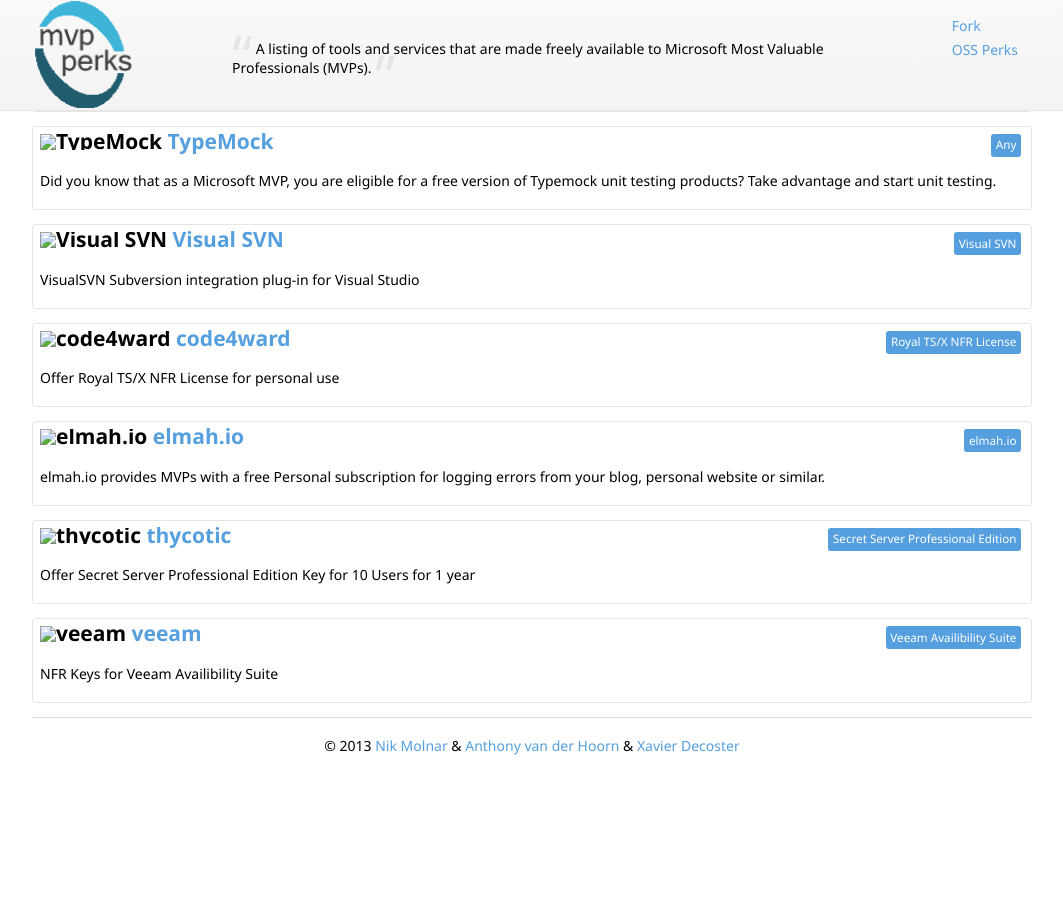
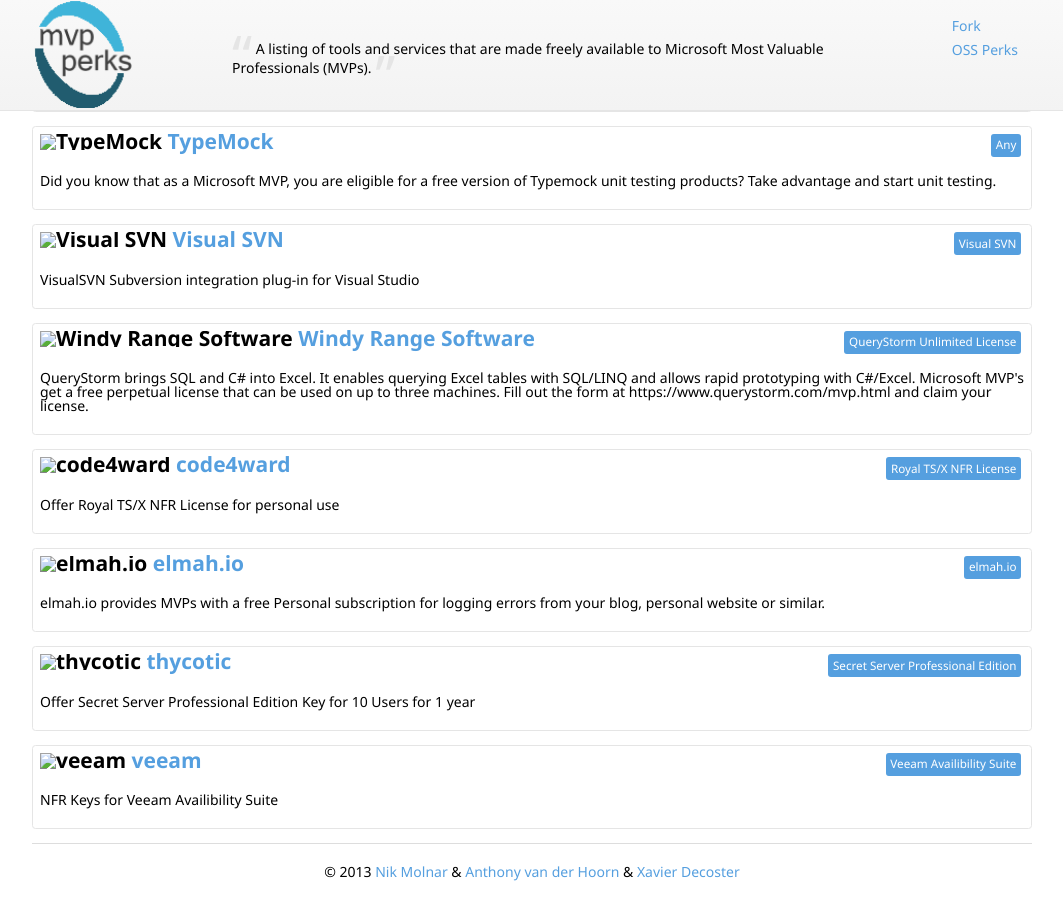
Before and after one commit to nikmd23/ossperks, a Jekyll site: the page built from index.html, in a window 1280 px wide and 900 px high, scrolled down 3782 px. Shown: the whole window, without its empty margins (108-1171 px from the left). Built offline with Jekyll 4.4.1, drawn with Linux system fonts in a browser that asks for light colours; nearby versions of some CDN libraries; before the commit the page ends 4556 px from its top, so only the background shows below that.

Commit message:
Added QueryStorm (#38)

```diff
--- a/_data/perks.yml
+++ b/_data/perks.yml
@@ -202,3 +202,8 @@
   uri: "https://academy.revdebug.com/"
   description: "RevDeBug offers a free license, training and support, visual materials, development roadmap, and the ability to vote and raise issues for MVPs."
   products: ["RevDeBug License"]
+
+- company: "Windy Range Software"
+  uri: "https://www.querystorm.com/"
+  description: "QueryStorm brings SQL and C# into Excel. It enables querying Excel tables with SQL/LINQ and allows rapid prototyping with C#/Excel. Microsoft MVP's get a free perpetual license that can be used on up to three machines. Fill out the form at https://www.querystorm.com/mvp.html and claim your license."
+  products: ["QueryStorm Unlimited License"]
```
